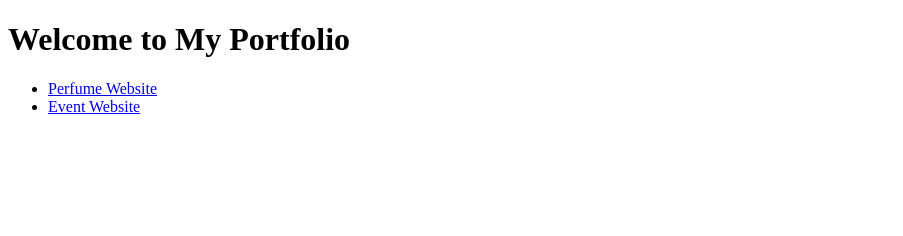
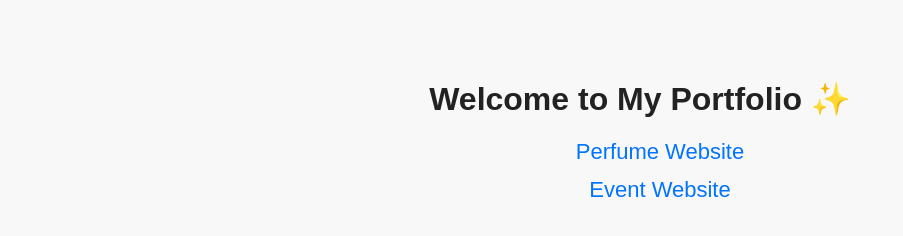
Before and after one commit to Oviyamadhiyalagan/portfolio-websites, a plain HTML site: page index.html in a window 1280 px wide. Shown: the whole page, without its empty margins (0-903 px from the left). Drawn offline with Linux system fonts and the light colour scheme.

Commit message:
Fix homepage and portfolio links

```diff
--- a/index.html
+++ b/index.html
@@ -4,9 +4,34 @@
     <meta charset="UTF-8">
     <meta name="viewport" content="width=device-width, initial-scale=1.0">
     <title>Oviya Portfolio</title>
+    <style>
+        body {
+            font-family: Arial, sans-serif;
+            text-align: center;
+            margin-top: 80px;
+            background-color: #f8f8f8;
+        }
+        h1 {
+            color: #222;
+        }
+        ul {
+            list-style-type: none;
+        }
+        li {
+            margin: 12px 0;
+        }
+        a {
+            font-size: 22px;
+            text-decoration: none;
+            color: #0073ff;
+        }
+        a:hover {
+            text-decoration: underline;
+        }
+    </style>
 </head>
 <body>
-  <h1>Welcome to My Portfolio</h1>
+    <h1>Welcome to My Portfolio ✨</h1>
     <ul>
         <li><a href="perfume-website/index.html">Perfume Website</a></li>
         <li><a href="event-website/index.html">Event Website</a></li>
```
Lines whose indentation alone changed are shown as unchanged.
